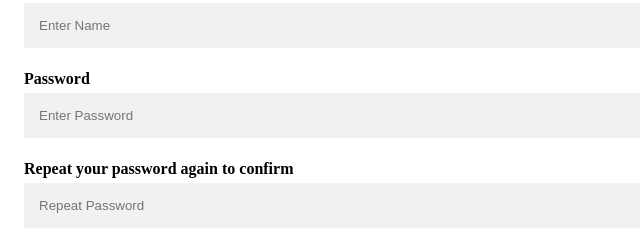
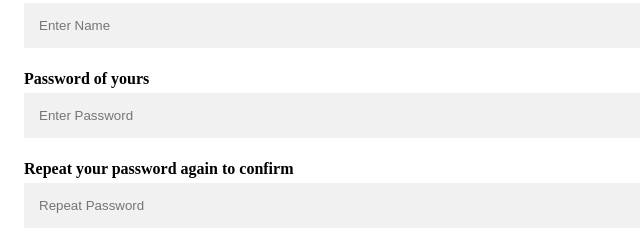
Before and after one commit to Rachana-js/Devops, a plain HTML site: page index.html in a window 1280 px wide. Shown: the part 275-515 px from the top of the page, 0-640 px from the left. Drawn offline with Linux system fonts and the light colour scheme.

Commit message:
changed password field

```diff
--- a/index.html
+++ b/index.html
@@ -66,7 +66,7 @@ a {
     <label for="name"><b>Name</b></label>
     <input type="text" placeholder="Enter Name" name="name" id="name" required>
 
-    <label for="psw"><b>Password</b></label>
+    <label for="psw"><b>Password of yours</b></label>
     <input type="password" placeholder="Enter Password" name="psw" id="psw" required>
 
     <label for="psw-repeat"><b>Repeat  your password again to confirm</b></label>
```
